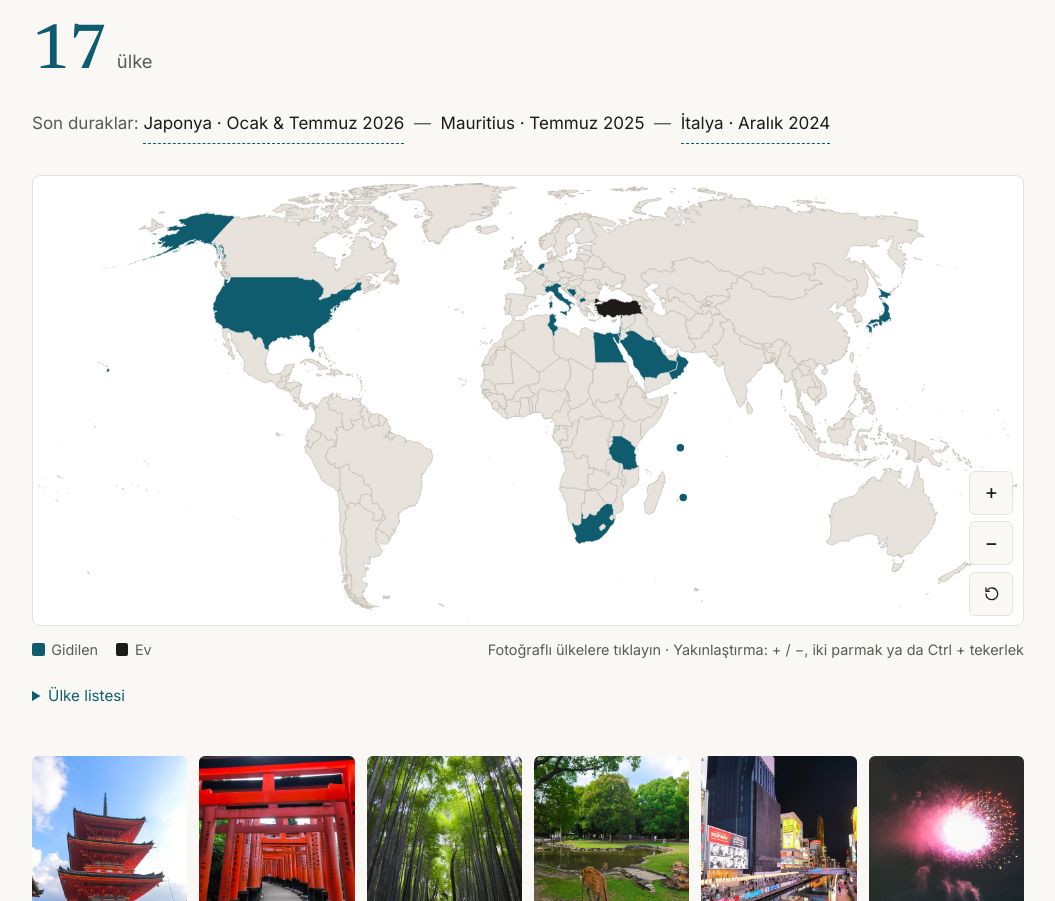
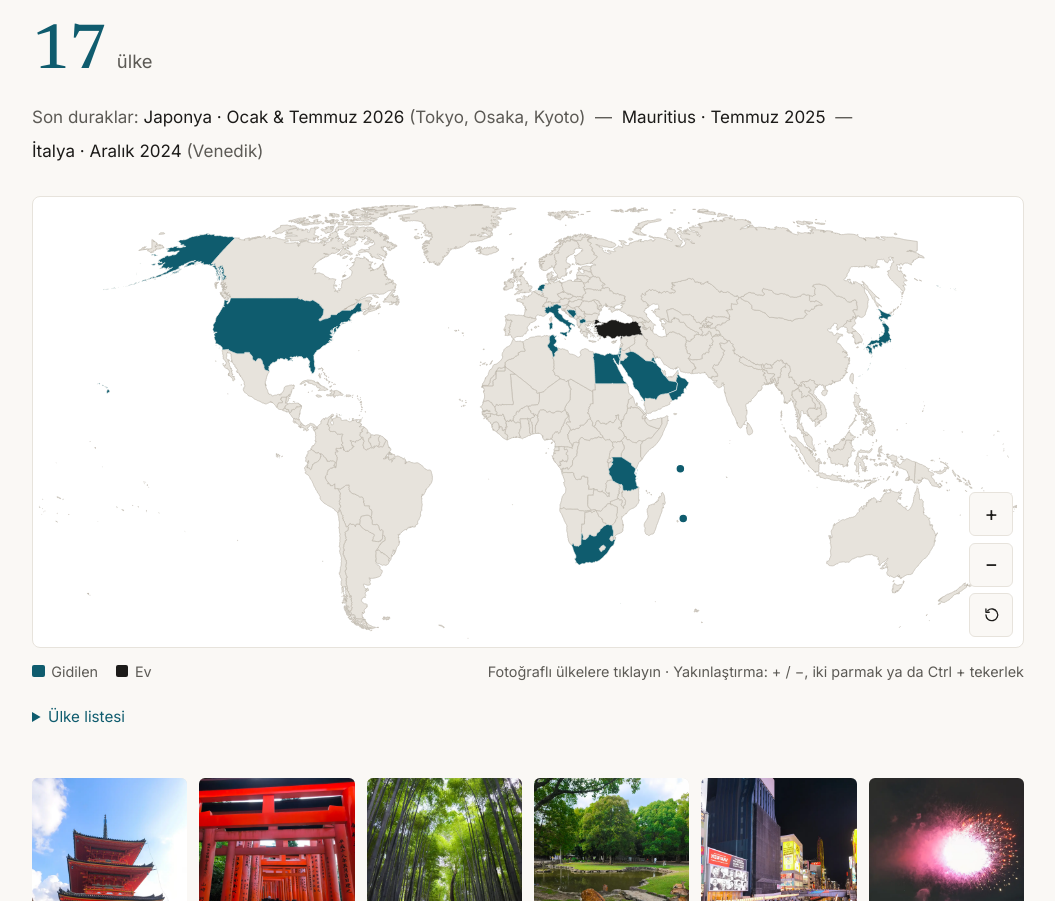
Before and after one commit to yskirca1/yskirca1.github.io, a plain HTML site: page index.html in a window 1280 px wide. Shown: the part 3561-4462 px from the top of the page, without its empty margins (112-1167 px from the left). Drawn offline with Linux system fonts and the light colour scheme.

Commit message:
Son duraklar düz metin; şehirler yanında açık renkte
Co-Authored-By: Claude Opus 5.5 <noreply@anthropic.com>

```diff
--- a/index.html
+++ b/index.html
@@ -157,9 +157,7 @@
     .duraklar-etiket { color: var(--ikincil); }
     .durak-liste { list-style: none; margin: 0.3rem 0 0; padding: 0; }
     .durak-liste li { position: relative; padding: 0.15rem 0; }
-    .durak { display: inline-block; padding: 0.35rem 0; border-bottom: 1px dashed var(--vurgu); cursor: default; }
-    .sehirler { display: none; position: absolute; left: 0; top: 100%; z-index: 5; background: var(--metin); color: var(--zemin); font-size: 0.9rem; padding: 0.35rem 0.7rem; border-radius: 5px; white-space: nowrap; }
-    .durak:hover + .sehirler, .durak:focus-visible + .sehirler { display: block; }
+    .sehirler { color: var(--ikincil); }
 
     .harita-kutu { position: relative; border: 1px solid var(--cizgi); border-radius: 8px; background: #fff; overflow: hidden; aspect-ratio: 4 / 3; }
     .harita-kutu svg { display: block; width: 100%; height: 100%; touch-action: pan-x pan-y; }
@@ -831,16 +829,12 @@ function duraklariYaz() {
   SON_DURAKLAR.forEach(d => {
     const li = document.createElement("li");
     const yazi = ulkeAdi(d.ulke) + " · " + tarihYaz(d.tarihler);
+    li.textContent = yazi;
     if (d.sehirler) {
-      // Şehirler: üzerine gelince görünür (tıklama gerekmez); klavyede Tab, telefonda dokunma da aynı işi görür
-      const dugme = document.createElement("span");
-      dugme.className = "durak"; dugme.textContent = yazi;
-      dugme.tabIndex = 0;   // klavyeyle ve telefonda dokununca da odaklanabilsin
+      // Şehirler yanına açık renkte yazılır (tıklanabilir görünmesin diye düz metin)
       const sehir = document.createElement("span");
-      sehir.className = "sehirler"; sehir.textContent = d.sehirler[dil];
-      li.append(dugme, sehir);
-    } else {
-      li.textContent = yazi;
+      sehir.className = "sehirler"; sehir.textContent = " (" + d.sehirler[dil] + ")";
+      li.append(sehir);
     }
     liste.append(li);
   });
```
